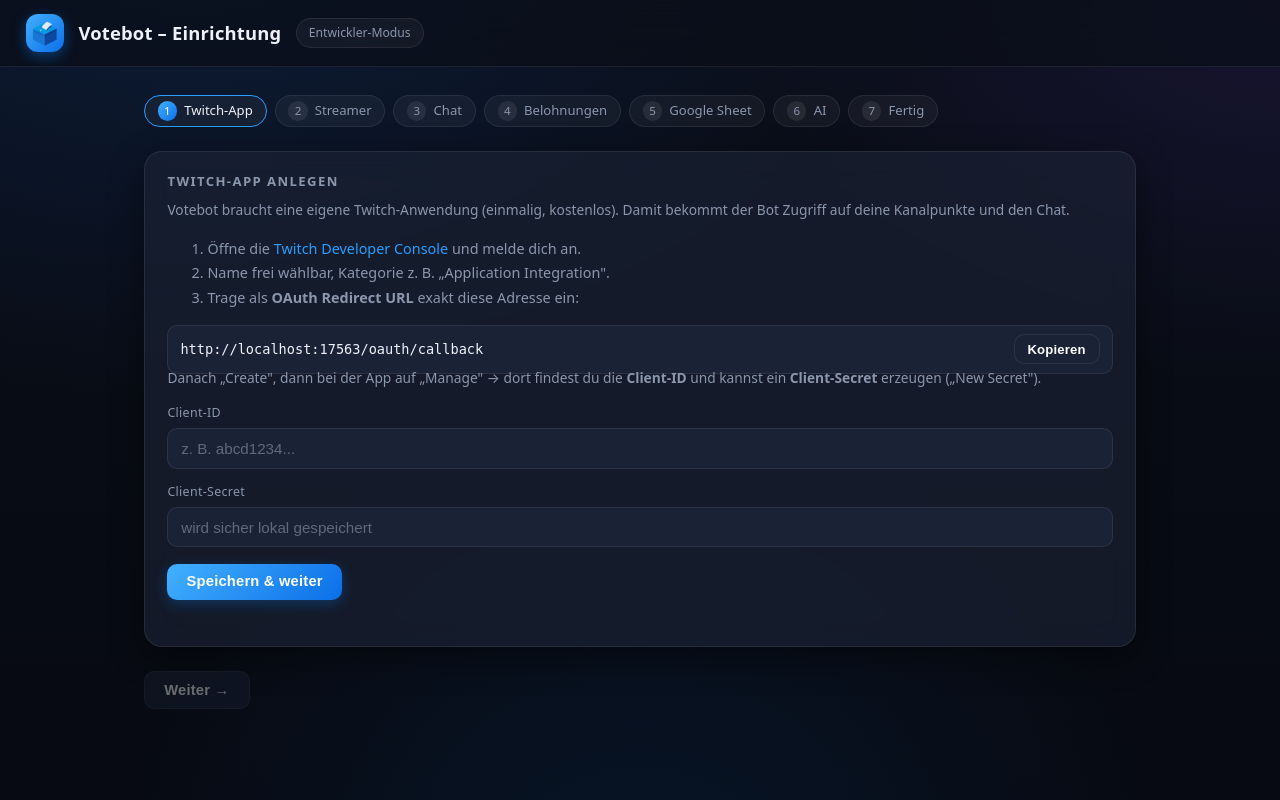
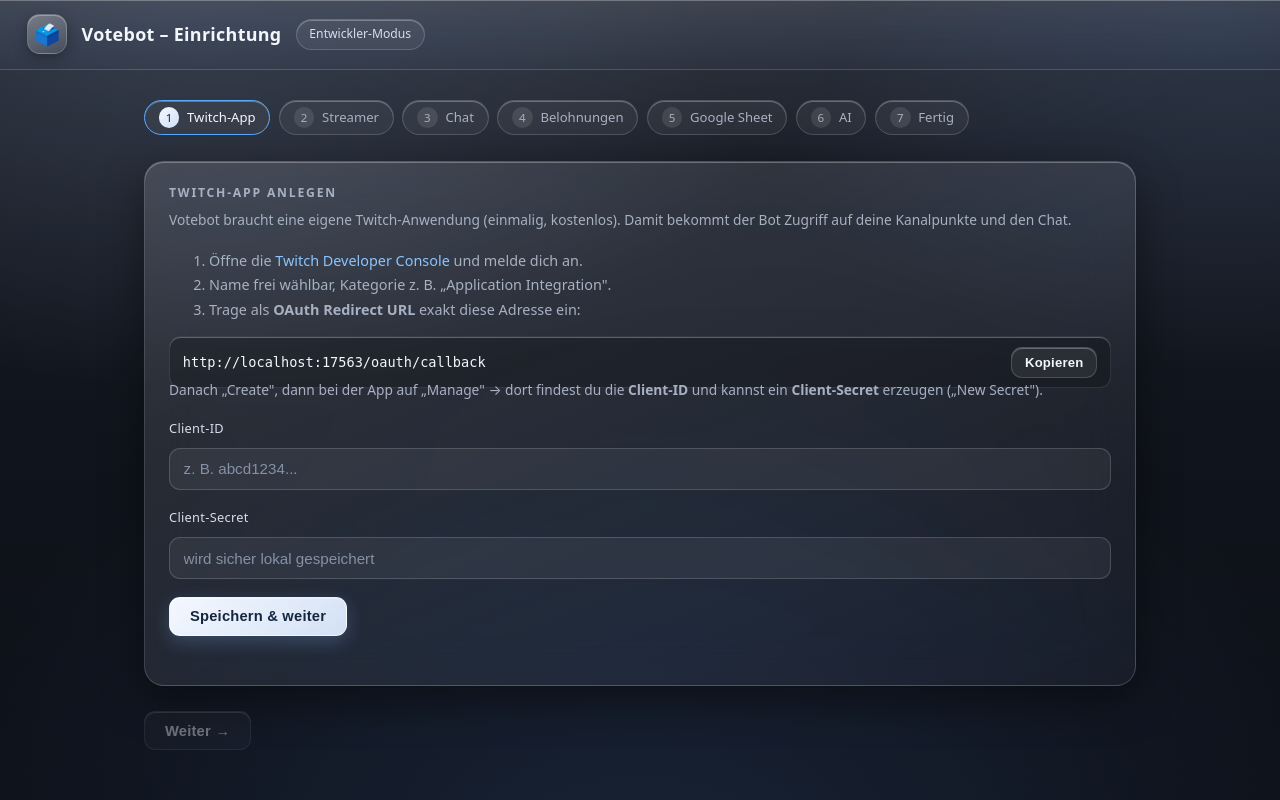
Before and after one commit to ELYXAN/votebot, a FastAPI app: page /setup in a window 1280 px wide. Run offline with FastAPI, Linux system fonts and the light colour scheme; data that the repository does not hold is empty.

Commit message:
UI: silbriger PS5-Control-Center-Look, größerer futuristischer Donut
- Theme auf PS5-Systemmenü-Ästhetik umgestellt: frosted-glass Silber-Cards
  mit Licht-Highlights, weiche Licht-Blooms im Hintergrund, helle "Silber"-
  Buttons (wie ausgewählte PS5-Tiles), hellere Typografie
- Donut-Diagramm deutlich vergrößert und futuristischer: Farbverläufe pro
  Segment, farbiger Glow, runde Kappen, Track-/Zierringe, großes Zentrum
- Mehr Platz für den Donut (Vote-Verteilung span-4, Ranking span-3)
- Label-Abstand zu Eingabefeldern vergrößert (Setup-Seite angenehmer)
- .gitignore: alten Service-Account-Dateinamen "Vote tracking.json" ergänzt

Co-Authored-By: Claude Opus 4.8 <noreply@anthropic.com>

```diff
--- a/votebot/web/static/style.css
+++ b/votebot/web/static/style.css
@@ -1,32 +1,32 @@
-/* Votebot UI – PS5/PSN-inspiriertes dunkles Theme */
+/* Votebot UI – PS5 Control-Center-inspiriert: silbrig, frosted glass, Lichtquellen */
 :root {
-  --bg: #070a12;
-  --bg-2: #0a0e18;
-  --panel: rgba(28, 36, 54, 0.62);
-  --panel-solid: #141a28;
-  --panel-2: rgba(255, 255, 255, 0.045);
-  --panel-2-solid: #1a2235;
-  --border: rgba(255, 255, 255, 0.08);
-  --border-strong: rgba(255, 255, 255, 0.16);
-  --text: #eef2f8;
-  --muted: #8b97ad;
-  --faint: #5c6a82;
-  --accent: #2a9dff;
-  --accent-2: #0a84ff;
-  --accent-deep: #0062e0;
-  --accent-grad: linear-gradient(135deg, #43b0ff, #0a6fe8);
-  --good: #30d158;
-  --green-bright: #4ce372;
-  --red: #ff5a52;
-  --yellow: #ffd60a;
-  --radius: 18px;
-  --radius-sm: 12px;
-  --shadow: 0 10px 34px rgba(0, 0, 0, 0.45);
-  --shadow-soft: 0 4px 16px rgba(0, 0, 0, 0.3);
+  --bg-base: #141822;
+  --text: #f3f6fb;
+  --text-dim: #d7deea;
+  --muted: #a7b1c2;
+  --faint: #7f88a0;
+  --accent: #5aa9ff;
+  --accent-soft: #8cc4ff;
+  --accent-deep: #2f7fe6;
+  --good: #5fe08a;
+  --green-bright: #6ef29a;
+  --red: #ff6b63;
+  --yellow: #ffd45e;
+
+  /* Glas-Oberflächen */
+  --glass: linear-gradient(158deg, rgba(255,255,255,0.14), rgba(255,255,255,0.035));
+  --glass-strong: linear-gradient(158deg, rgba(255,255,255,0.2), rgba(255,255,255,0.06));
+  --glass-input: rgba(255,255,255,0.055);
+  --edge: rgba(255,255,255,0.16);
+  --edge-soft: rgba(255,255,255,0.10);
+  --hi: inset 0 1px 0 rgba(255,255,255,0.28);
+  --shadow: 0 16px 44px rgba(0,0,0,0.42);
+  --shadow-soft: 0 6px 20px rgba(0,0,0,0.30);
+  --radius: 20px;
+  --radius-sm: 13px;
 }
 
 * { box-sizing: border-box; }
-
 html, body { height: 100%; }
 
 body {
@@ -34,170 +34,177 @@ body {
   font-family: system-ui, -apple-system, "Segoe UI", Roboto, sans-serif;
   color: var(--text);
   line-height: 1.5;
+  font-weight: 400;
+  /* Dunkler Graphit-Grund mit mehreren weichen Lichtquellen (Blooms) */
   background:
-    radial-gradient(1200px 800px at 15% -10%, rgba(30, 110, 230, 0.16), transparent 60%),
-    radial-gradient(1000px 700px at 100% 0%, rgba(120, 70, 230, 0.12), transparent 55%),
-    radial-gradient(900px 900px at 50% 120%, rgba(10, 132, 255, 0.10), transparent 60%),
-    linear-gradient(180deg, var(--bg-2), var(--bg));
+    radial-gradient(1100px 760px at 16% -8%, rgba(190,210,245,0.22), transparent 60%),
+    radial-gradient(950px 620px at 96% 4%, rgba(150,180,230,0.16), transparent 55%),
+    radial-gradient(1000px 520px at 60% -12%, rgba(255,255,255,0.10), transparent 55%),
+    radial-gradient(1300px 1000px at 50% 118%, rgba(90,140,220,0.18), transparent 60%),
+    linear-gradient(180deg, #1a1f29, #0f131b 60%, #0c0f16);
   background-attachment: fixed;
   min-height: 100vh;
+  -webkit-font-smoothing: antialiased;
 }
 
-a { color: var(--accent); text-decoration: none; }
+a { color: var(--accent-soft); text-decoration: none; }
 a:hover { text-decoration: underline; }
 
 /* --- Topbar --- */
 header.topbar {
-  display: flex;
-  align-items: center;
-  gap: .9rem;
-  padding: .85rem 1.6rem;
-  border-bottom: 1px solid var(--border);
-  background: rgba(10, 14, 24, 0.72);
-  backdrop-filter: blur(16px);
-  -webkit-backdrop-filter: blur(16px);
-  position: sticky;
-  top: 0;
-  z-index: 20;
+  display: flex; align-items: center; gap: .9rem;
+  padding: .9rem 1.7rem;
+  border-bottom: 1px solid var(--edge-soft);
+  background: linear-gradient(180deg, rgba(255,255,255,0.08), rgba(255,255,255,0.02));
+  backdrop-filter: blur(22px) saturate(1.3);
+  -webkit-backdrop-filter: blur(22px) saturate(1.3);
+  box-shadow: var(--hi);
+  position: sticky; top: 0; z-index: 20;
 }
 header.topbar .logo {
-  font-size: 1.35rem;
-  width: 2.4rem; height: 2.4rem;
+  font-size: 1.3rem; width: 2.5rem; height: 2.5rem;
   display: grid; place-items: center;
-  background: var(--accent-grad);
-  border-radius: 12px;
-  box-shadow: 0 4px 14px rgba(10, 132, 255, 0.4);
+  background: linear-gradient(150deg, rgba(255,255,255,0.3), rgba(255,255,255,0.08));
+  border: 1px solid var(--edge); border-radius: 13px;
+  box-shadow: var(--hi), 0 4px 14px rgba(0,0,0,0.3);
 }
-header.topbar h1 { font-size: 1.15rem; margin: 0; font-weight: 700; letter-spacing: .2px; }
+header.topbar h1 { font-size: 1.12rem; margin: 0; font-weight: 600; letter-spacing: .3px; }
 header.topbar .spacer { flex: 1; }
 
 /* --- Container --- */
-.container { max-width: 1040px; margin: 0 auto; padding: 1.75rem 1.5rem 3rem; }
-.container.wide { max-width: none; width: 100%; padding: 1.6rem 2rem 3rem; }
+.container { max-width: 1040px; margin: 0 auto; padding: 1.9rem 1.5rem 3rem; }
+.container.wide { max-width: none; width: 100%; padding: 1.7rem 2.1rem 3rem; }
 
-/* --- Cards --- */
+/* --- Cards (frosted silver) --- */
 .card {
-  background: var(--panel);
-  backdrop-filter: blur(14px);
-  -webkit-backdrop-filter: blur(14px);
-  border: 1px solid var(--border);
+  background: var(--glass);
+  backdrop-filter: blur(26px) saturate(1.3);
+  -webkit-backdrop-filter: blur(26px) saturate(1.3);
+  border: 1px solid var(--edge);
   border-radius: var(--radius);
-  padding: 1.3rem 1.4rem;
-  box-shadow: var(--shadow);
-  transition: border-color .2s, transform .2s, box-shadow .2s;
+  padding: 1.4rem 1.5rem;
+  box-shadow: var(--hi), var(--shadow);
+  transition: border-color .2s, transform .2s;
 }
-.card:hover { border-color: var(--border-strong); }
+.card:hover { border-color: rgba(255,255,255,0.26); }
 .card.fill { height: 100%; }
 .card h2 {
-  margin: 0 0 .9rem; font-size: .82rem; font-weight: 700;
-  letter-spacing: 1.4px; text-transform: uppercase; color: var(--muted);
+  margin: 0 0 1rem; font-size: .76rem; font-weight: 700;
+  letter-spacing: 1.8px; text-transform: uppercase; color: var(--muted);
 }
-.card h3 { margin: 0 0 .75rem; font-size: .95rem; font-weight: 600; }
-.card .hint { color: var(--muted); font-size: .86rem; margin: -.4rem 0 1rem; }
+.card h3 { margin: 0 0 .85rem; font-size: .95rem; font-weight: 600; }
+.card .hint { color: var(--muted); font-size: .86rem; margin: -.5rem 0 1.1rem; }
 
 /* --- Forms --- */
-label { display: block; font-size: .78rem; color: var(--muted); margin: .9rem 0 .35rem; letter-spacing: .3px; }
+label { display: block; font-size: .8rem; color: var(--text-dim); margin: 1.15rem 0 .6rem; letter-spacing: .3px; font-weight: 500; }
 
 input[type=text], input[type=password], input[type=number], select {
   width: 100%;
-  padding: .66rem .8rem;
-  background: var(--panel-2-solid);
-  border: 1px solid var(--border);
-  border-radius: 10px;
+  padding: .72rem .85rem;
+  background: var(--glass-input);
+  border: 1px solid var(--edge);
+  border-radius: 11px;
   color: var(--text);
   font-size: .95rem;
-  transition: border-color .15s, box-shadow .15s;
+  transition: border-color .15s, box-shadow .15s, background .15s;
 }
 input:focus, select:focus {
   outline: none;
   border-color: var(--accent);
-  box-shadow: 0 0 0 3px rgba(42, 157, 255, 0.18);
+  background: rgba(255,255,255,0.09);
+  box-shadow: 0 0 0 3px rgba(90, 169, 255, 0.22);
 }
-input::placeholder { color: #5e6a80; }
+input::placeholder { color: #8591a6; }
+select option { background: #1b2030; color: var(--text); }
 
+/* Primärer Button = heller "Silber"-Zustand (wie ein ausgewähltes PS5-Tile) */
 button {
-  background: var(--accent-grad);
-  color: #fff;
-  border: 0;
-  padding: .62rem 1.2rem;
-  border-radius: 10px;
+  background: linear-gradient(140deg, #f4f8ff, #d3e1f5);
+  color: #16263f;
+  border: 1px solid rgba(255,255,255,0.5);
+  padding: .66rem 1.25rem;
+  border-radius: 11px;
   font-size: .92rem;
   cursor: pointer;
-  font-weight: 600;
+  font-weight: 650;
   letter-spacing: .2px;
-  box-shadow: 0 4px 14px rgba(10, 132, 255, 0.28);
+  box-shadow: var(--hi), 0 6px 18px rgba(120,160,220,0.28);
   transition: transform .12s, box-shadow .15s, filter .15s, background .15s;
 }
-button:hover { filter: brightness(1.08); transform: translateY(-1px); }
+button:hover { filter: brightness(1.04); transform: translateY(-1px); box-shadow: var(--hi), 0 10px 26px rgba(120,160,220,0.4); }
 button:active { transform: translateY(0); }
 button:disabled { opacity: .4; cursor: not-allowed; transform: none; box-shadow: none; filter: none; }
-button.secondary { background: var(--panel-2-solid); border: 1px solid var(--border); box-shadow: none; }
-button.secondary:hover { background: #222c42; border-color: var(--border-strong); }
-button.danger { background: rgba(255, 90, 82, 0.12); border: 1px solid rgba(255, 90, 82, 0.5); color: var(--red); box-shadow: none; }
-button.danger:hover { background: rgba(255, 90, 82, 0.2); }
-button.ghost { background: transparent; border: 1px solid var(--border); box-shadow: none; }
-button.ghost:hover { background: var(--panel-2); }
-button.small { padding: .4rem .8rem; font-size: .82rem; }
+button.secondary {
+  background: rgba(255,255,255,0.07); color: var(--text);
+  border: 1px solid var(--edge); box-shadow: var(--hi);
+}
+button.secondary:hover { background: rgba(255,255,255,0.13); }
+button.ghost { background: transparent; color: var(--text-dim); border: 1px solid var(--edge-soft); box-shadow: none; }
+button.ghost:hover { background: rgba(255,255,255,0.06); }
+button.danger { background: rgba(255,107,99,0.14); border: 1px solid rgba(255,107,99,0.5); color: #ff8e88; box-shadow: none; }
+button.danger:hover { background: rgba(255,107,99,0.22); }
+button.small { padding: .42rem .8rem; font-size: .82rem; }
 
-.row { display: flex; gap: .6rem; align-items: center; flex-wrap: wrap; }
+.row { display: flex; gap: .65rem; align-items: center; flex-wrap: wrap; }
 .row.between { justify-content: space-between; align-items: center; }
 
 /* --- Pills / status --- */
 .pill {
-  display: inline-flex; align-items: center; gap: .4rem;
-  font-size: .76rem; padding: .32rem .75rem; border-radius: 999px;
-  border: 1px solid var(--border); color: var(--muted); background: var(--panel-2);
+  display: inline-flex; align-items: center; gap: .42rem;
+  font-size: .76rem; padding: .34rem .78rem; border-radius: 999px;
+  border: 1px solid var(--edge); color: var(--text-dim);
+  background: rgba(255,255,255,0.06); box-shadow: var(--hi);
   font-weight: 500; white-space: nowrap;
 }
-.pill.ok, .pill.run { color: var(--green-bright); border-color: rgba(76, 227, 114, 0.4); background: rgba(48, 209, 88, 0.12); }
-.pill.stop { color: var(--red); border-color: rgba(255, 90, 82, 0.4); background: rgba(255, 90, 82, 0.12); }
-a.pill:hover { text-decoration: none; border-color: var(--border-strong); color: var(--text); }
+.pill.ok, .pill.run { color: #bff7d2; border-color: rgba(110,242,154,0.45); background: rgba(95,224,138,0.14); }
+.pill.stop { color: #ffc3bf; border-color: rgba(255,107,99,0.45); background: rgba(255,107,99,0.13); }
+a.pill:hover { text-decoration: none; border-color: rgba(255,255,255,0.3); color: var(--text); }
 
 .dot { width: 8px; height: 8px; border-radius: 50%; background: var(--muted); display: inline-block; }
-.dot.ok { background: var(--green-bright); box-shadow: 0 0 8px rgba(76, 227, 114, 0.7); }
-.dot.off { background: #4a5468; }
+.dot.ok { background: var(--green-bright); box-shadow: 0 0 10px rgba(110,242,154,0.8); }
+.dot.off { background: #6b7488; }
 
-#btn-toggle { padding: .6rem 1.4rem; }
+#btn-toggle { padding: .62rem 1.5rem; }
 
-.msg { font-size: .84rem; margin-top: .6rem; min-height: 1rem; }
+.msg { font-size: .84rem; margin-top: .65rem; min-height: 1rem; }
 .msg.ok { color: var(--green-bright); }
-.msg.err { color: var(--red); }
+.msg.err { color: #ff8e88; }
 .msg.info { color: var(--yellow); }
 
 .code {
   display: flex; align-items: center; gap: .5rem; justify-content: space-between;
-  background: var(--panel-2-solid); border: 1px solid var(--border);
-  border-radius: 10px; padding: .55rem .75rem; font-family: ui-monospace, monospace;
-  font-size: .85rem; word-break: break-all;
+  background: rgba(0,0,0,0.22); border: 1px solid var(--edge-soft);
+  border-radius: 11px; padding: .6rem .8rem; font-family: ui-monospace, monospace;
+  font-size: .85rem; word-break: break-all; box-shadow: var(--hi);
 }
 
-/* --- Dashboard grid (volle Breite) --- */
-.kpis {
-  display: grid; gap: 1.1rem; margin-bottom: 1.1rem;
-  grid-template-columns: repeat(2, 1fr);
-}
+/* --- KPI-Tiles --- */
+.kpis { display: grid; gap: 1.15rem; margin-bottom: 1.15rem; grid-template-columns: repeat(2, 1fr); }
 @media (min-width: 720px) { .kpis { grid-template-columns: repeat(4, 1fr); } }
-
 .kpi {
   position: relative; overflow: hidden;
-  background: var(--panel); backdrop-filter: blur(14px); -webkit-backdrop-filter: blur(14px);
-  border: 1px solid var(--border); border-radius: var(--radius);
-  padding: 1.15rem 1.3rem; box-shadow: var(--shadow);
+  background: var(--glass); backdrop-filter: blur(26px) saturate(1.3); -webkit-backdrop-filter: blur(26px) saturate(1.3);
+  border: 1px solid var(--edge); border-radius: var(--radius);
+  padding: 1.25rem 1.4rem; box-shadow: var(--hi), var(--shadow);
   transition: transform .2s, border-color .2s;
 }
-.kpi:hover { transform: translateY(-2px); border-color: var(--border-strong); }
-.kpi::before {
-  content: ""; position: absolute; left: 0; top: 0; bottom: 0; width: 4px;
-  background: var(--accent-grad);
+.kpi:hover { transform: translateY(-3px); border-color: rgba(255,255,255,0.28); }
+.kpi::after { /* Lichtquelle oben rechts */
+  content: ""; position: absolute; right: -40px; top: -50px; width: 140px; height: 140px;
+  background: radial-gradient(closest-side, rgba(255,255,255,0.18), transparent); pointer-events: none;
 }
-.kpi .ic { font-size: 1.1rem; opacity: .9; }
-.kpi .v { font-size: 2.1rem; font-weight: 700; line-height: 1.05; margin-top: .3rem; letter-spacing: -.5px; }
-.kpi .k { font-size: .74rem; color: var(--muted); margin-top: .25rem; text-transform: uppercase; letter-spacing: 1px; }
-.kpi .accent { background: var(--accent-grad); -webkit-background-clip: text; background-clip: text; color: transparent; }
+.kpi .ic {
+  font-size: 1.05rem; width: 2.2rem; height: 2.2rem; display: grid; place-items: center;
+  background: rgba(255,255,255,0.08); border: 1px solid var(--edge-soft); border-radius: 10px; box-shadow: var(--hi);
+}
+.kpi .v { font-size: 2.3rem; font-weight: 700; line-height: 1.02; margin-top: .55rem; letter-spacing: -.5px; }
+.kpi .k { font-size: .72rem; color: var(--muted); margin-top: .3rem; text-transform: uppercase; letter-spacing: 1.2px; }
+.kpi .accent { color: #fff; text-shadow: 0 0 22px rgba(120,180,255,0.6); }
 
-.dash { display: grid; gap: 1.1rem; grid-template-columns: repeat(12, 1fr); align-items: stretch; }
+/* --- Dashboard grid --- */
+.dash { display: grid; gap: 1.15rem; grid-template-columns: repeat(12, 1fr); align-items: stretch; }
 .dash > * { grid-column: span 12; }
-.side { display: flex; flex-direction: column; gap: 1.1rem; }
+.side { display: flex; flex-direction: column; gap: 1.15rem; }
 @media (min-width: 1000px) {
   .span-3 { grid-column: span 3; }
   .span-4 { grid-column: span 4; }
@@ -258,66 +271,60 @@ tr:last-child td { border-bottom: 0; }
 /* --- Reward items --- */
 .reward-item {
   display: flex; align-items: center; gap: .6rem; justify-content: space-between;
-  padding: .6rem .8rem; background: var(--panel-2); border: 1px solid var(--border);
-  border-radius: 12px; margin-bottom: .55rem;
+  padding: .65rem .85rem; background: rgba(255,255,255,0.05); border: 1px solid var(--edge-soft);
+  border-radius: 12px; margin-bottom: .6rem; box-shadow: var(--hi);
 }
 .reward-item .meta { display: flex; flex-direction: column; }
 .reward-item .meta .t { font-weight: 600; font-size: .92rem; }
 .reward-item .meta .s { font-size: .78rem; color: var(--muted); }
-.tag { font-size: .68rem; padding: .12rem .5rem; border-radius: 999px; background: rgba(42,157,255,0.16); color: #8fd0ff; text-transform: uppercase; letter-spacing: .5px; font-weight: 600; }
-.tag.ai { background: rgba(120, 90, 230, 0.2); color: #c3aaff; }
+.tag { font-size: .66rem; padding: .14rem .52rem; border-radius: 999px; background: rgba(90,169,255,0.2); color: #b4dbff; text-transform: uppercase; letter-spacing: .5px; font-weight: 700; }
+.tag.ai { background: rgba(150,120,240,0.22); color: #cdbcff; }
 
 /* --- Steps / Wizard --- */
-.steps { display: flex; flex-wrap: wrap; gap: .5rem; margin-bottom: 1.5rem; }
+.steps { display: flex; flex-wrap: wrap; gap: .55rem; margin-bottom: 1.6rem; }
 .step-chip {
-  display: flex; align-items: center; gap: .45rem;
-  font-size: .82rem; padding: .35rem .8rem; border-radius: 999px;
-  border: 1px solid var(--border); color: var(--muted); cursor: pointer; background: var(--panel-2);
-  transition: border-color .15s, color .15s;
+  display: flex; align-items: center; gap: .48rem;
+  font-size: .82rem; padding: .38rem .85rem; border-radius: 999px;
+  border: 1px solid var(--edge); color: var(--muted); cursor: pointer; background: rgba(255,255,255,0.05);
+  box-shadow: var(--hi); transition: border-color .15s, color .15s;
 }
-.step-chip span { display: grid; place-items: center; width: 1.2rem; height: 1.2rem; border-radius: 50%; background: rgba(255,255,255,0.08); font-size: .72rem; }
+.step-chip span { display: grid; place-items: center; width: 1.3rem; height: 1.3rem; border-radius: 50%; background: rgba(255,255,255,0.1); font-size: .72rem; }
 .step-chip.active { border-color: var(--accent); color: var(--text); }
-.step-chip.active span { background: var(--accent-grad); color: #fff; }
-.step-chip.done { color: var(--green-bright); border-color: rgba(76,227,114,0.35); }
+.step-chip.active span { background: linear-gradient(140deg, #f4f8ff, #cfe0f7); color: #16263f; }
+.step-chip.done { color: var(--green-bright); border-color: rgba(110,242,154,0.4); }
 
-.wizard-nav { display: flex; justify-content: space-between; margin-top: 1.5rem; }
-
-.reward-item .row input { margin: 0; }
+.wizard-nav { display: flex; justify-content: space-between; margin-top: 1.6rem; }
 
 /* --- File drop --- */
 .file-drop {
-  display: flex; align-items: center; gap: .9rem;
-  border: 1.5px dashed var(--border-strong); border-radius: 14px;
-  padding: 1rem 1.1rem; background: var(--panel-2); cursor: pointer;
-  transition: border-color .15s, background .15s, transform .12s;
+  display: flex; align-items: center; gap: .95rem;
+  border: 1.5px dashed rgba(255,255,255,0.28); border-radius: 15px;
+  padding: 1.05rem 1.15rem; background: rgba(255,255,255,0.045); cursor: pointer;
+  box-shadow: var(--hi); transition: border-color .15s, background .15s;
 }
-.file-drop:hover { border-color: var(--accent); background: rgba(42,157,255,0.06); }
+.file-drop:hover { border-color: var(--accent); background: rgba(90,169,255,0.08); }
 .file-drop input[type=file] { display: none; }
-.file-drop .fd-icon { font-size: 1.5rem; width: 2.6rem; height: 2.6rem; display: grid; place-items: center; background: rgba(255,255,255,0.06); border-radius: 12px; }
+.file-drop .fd-icon { font-size: 1.5rem; width: 2.8rem; height: 2.8rem; display: grid; place-items: center; background: rgba(255,255,255,0.08); border: 1px solid var(--edge-soft); border-radius: 12px; box-shadow: var(--hi); }
 .file-drop .fd-text { display: flex; flex-direction: column; }
 .file-drop .fd-title { font-size: .92rem; color: var(--text); font-weight: 600; }
 .file-drop .fd-name { font-size: .8rem; color: var(--muted); }
-.file-drop.has-file { border-style: solid; border-color: rgba(76,227,114,0.5); background: rgba(48,209,88,0.07); }
+.file-drop.has-file { border-style: solid; border-color: rgba(110,242,154,0.5); background: rgba(95,224,138,0.08); }
 
 /* --- Banner --- */
-.banner {
-  border-radius: 14px; padding: .8rem 1rem; font-size: .88rem; margin-bottom: 1.1rem;
-  display: flex; align-items: center; gap: .6rem;
-}
-.banner.warn { background: rgba(255, 214, 10, 0.1); border: 1px solid rgba(255, 214, 10, 0.4); color: #ffe066; }
+.banner { border-radius: 15px; padding: .85rem 1.05rem; font-size: .88rem; margin-bottom: 1.15rem; display: flex; align-items: center; gap: .6rem; box-shadow: var(--hi); }
+.banner.warn { background: rgba(255,212,94,0.12); border: 1px solid rgba(255,212,94,0.45); color: #ffe08a; }
 .banner a { color: inherit; text-decoration: underline; cursor: pointer; }
 
 /* --- misc --- */
-hr.sep { border: 0; border-top: 1px solid var(--border); margin: 1.2rem 0; }
+hr.sep { border: 0; border-top: 1px solid var(--edge-soft); margin: 1.3rem 0; }
 .muted { color: var(--muted); }
-.mt { margin-top: 1rem; }
+.mt { margin-top: 1.1rem; }
 .hidden { display: none !important; }
-small.note { color: var(--muted); display: block; margin-top: .35rem; font-size: .8rem; }
-.grid { display: grid; gap: 1.2rem; }
+small.note { color: var(--muted); display: block; margin-top: .45rem; font-size: .8rem; }
+.grid { display: grid; gap: 1.3rem; }
 @media (min-width: 760px) { .grid.cols-2 { grid-template-columns: 1fr 1fr; } }
 
-/* Scrollbars */
 ::-webkit-scrollbar { width: 10px; height: 10px; }
 ::-webkit-scrollbar-track { background: transparent; }
-::-webkit-scrollbar-thumb { background: rgba(255,255,255,0.12); border-radius: 10px; border: 2px solid transparent; background-clip: padding-box; }
-::-webkit-scrollbar-thumb:hover { background: rgba(255,255,255,0.2); background-clip: padding-box; }
+::-webkit-scrollbar-thumb { background: rgba(255,255,255,0.16); border-radius: 10px; border: 2px solid transparent; background-clip: padding-box; }
+::-webkit-scrollbar-thumb:hover { background: rgba(255,255,255,0.26); background-clip: padding-box; }
--- a/votebot/web/templates/index.html
+++ b/votebot/web/templates/index.html
@@ -38,12 +38,12 @@
         <div class="chart" id="chart-top"></div>
       </div>
 
-      <div class="card span-3 fill">
+      <div class="card span-4 fill">
         <h2>Vote-Verteilung</h2>
         <div class="chart" id="chart-rewards"></div>
       </div>
 
-      <div class="card span-4 fill">
+      <div class="card span-3 fill">
         <h2>Ranking</h2>
         <div class="ranking-scroll" id="standings"><p class="muted">Noch nicht geladen.</p></div>
       </div>
```
Also changed, not shown: other parts of votebot/web/static/style.css (+32 -26 lines), votebot/web/static/charts.js (+31 -19 lines), 1 other file.
